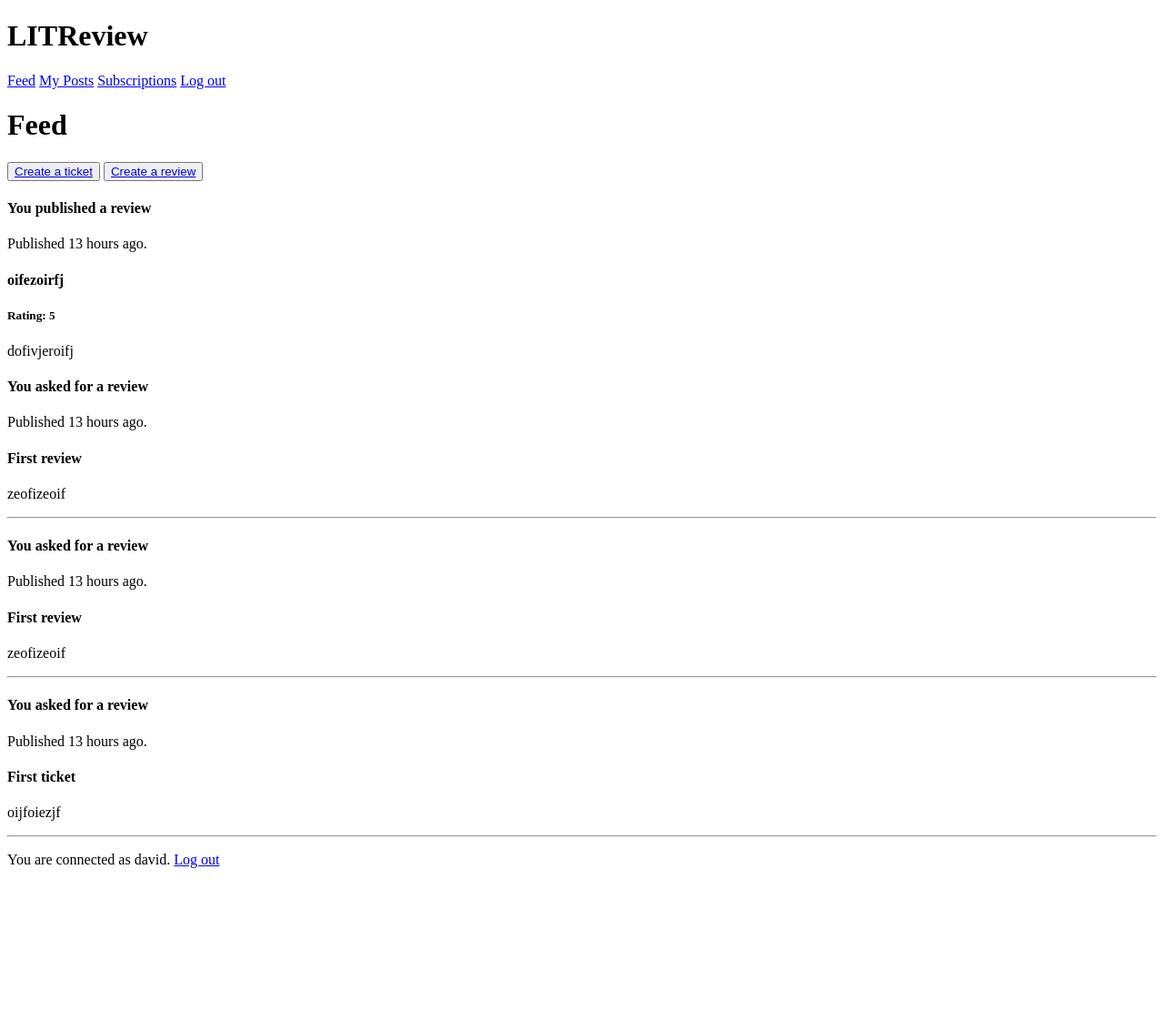
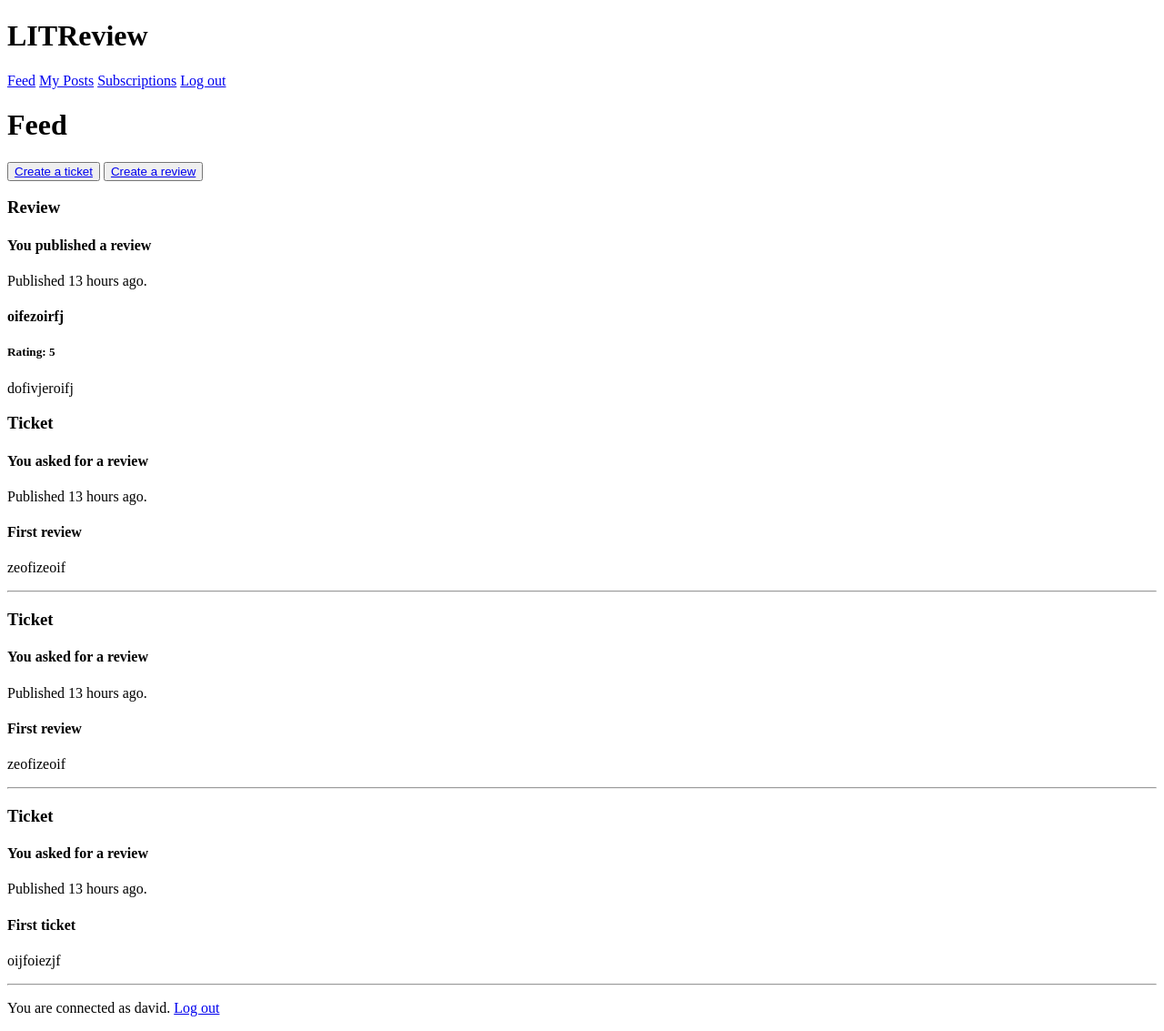
Before and after one commit to DavidPerelroizen/P09, a Django app: page /home_page/ in a window 1280 px wide. Shown: the whole page at 91% size. Before the commit the page ends 954 px from the top, so only its background shows below. Run offline with Django 4.2, Linux system fonts and the light colour scheme; a user stored in the database is signed in; data comes from the database, SQL or seed files in the repository.

Commit message:
Added the title of the object: ticket or review for more clarity

```diff
--- a/feedapp/templates/feedapp/partials/review_snippet.html
+++ b/feedapp/templates/feedapp/partials/review_snippet.html
@@ -1,6 +1,7 @@
 {% load feedapp_extras %}
 
 <div>
+    <h3>Review</h3>
     <h4>{% get_poster_display review.user%} published a review</h4>
     <div>{{ review.time_created|get_posted_at_display }}</div>
     <h4>{{ review.headline }}</h4>
--- a/feedapp/templates/feedapp/partials/ticket_snippet.html
+++ b/feedapp/templates/feedapp/partials/ticket_snippet.html
@@ -1,6 +1,7 @@
 {% load feedapp_extras %}
 
 <div>
+    <h3>Ticket</h3>
     <h4>{% get_poster_display ticket.user %} asked for a review</h4>
     <div>{{ ticket.time_created|get_posted_at_display }}</div>
     <h4>{{ ticket.title }}</h4>
```
